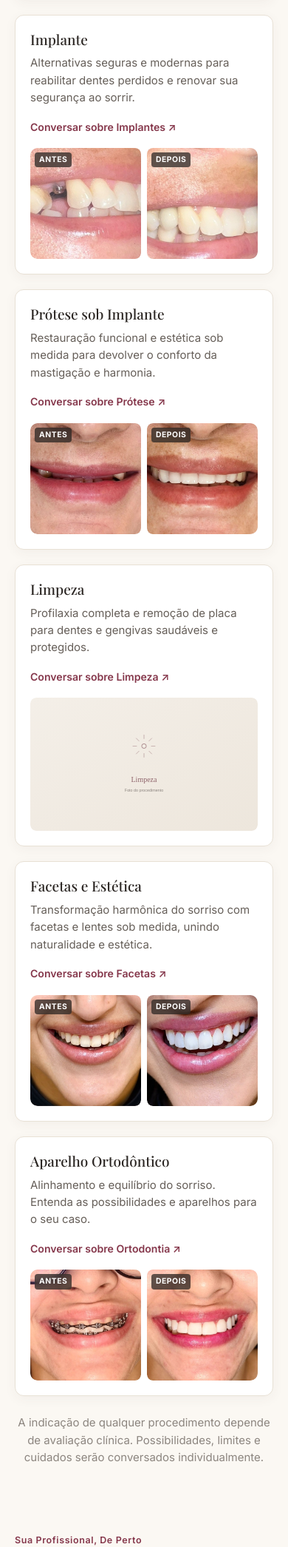
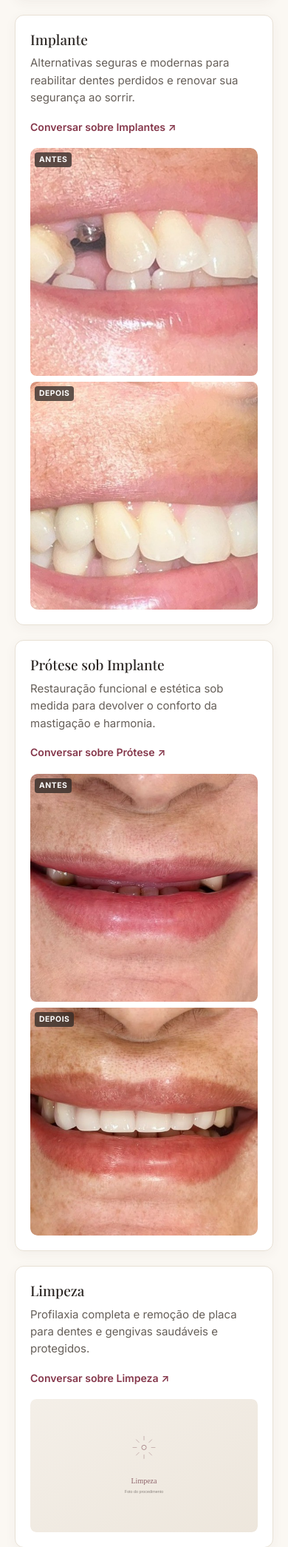
Before and after one commit to Ricardoqs20/Consultorio_Jessica, a Flask app: page / in a window 390 px wide; the page is wider, and only the part inside the window is pictured. Shown: the part 2326-4417 px from the top of that part at 74% size. Run offline with Flask 3, Linux system fonts and the light colour scheme; some web fonts are replaced.

Commit message:
claude ou gpt

```diff
--- a/static/css/style.css
+++ b/static/css/style.css
@@ -212,6 +212,11 @@ a {
 }
 
 .treatment-before-after-grid {
+  display: flex;
+  flex-direction: column;
+  width: 100%;
+  gap: 8px;
+}
   display: grid;
   grid-template-columns: 1fr 1fr;
   gap: 8px;
@@ -1368,6 +1373,11 @@ a {
   }
 
   .treatment-before-after-grid {
+  display: flex;
+  flex-direction: column;
+  width: 100%;
+  gap: 8px;
+}
     display: grid !important;
     grid-template-columns: 1fr 1fr !important;
     gap: 8px !important;
```
